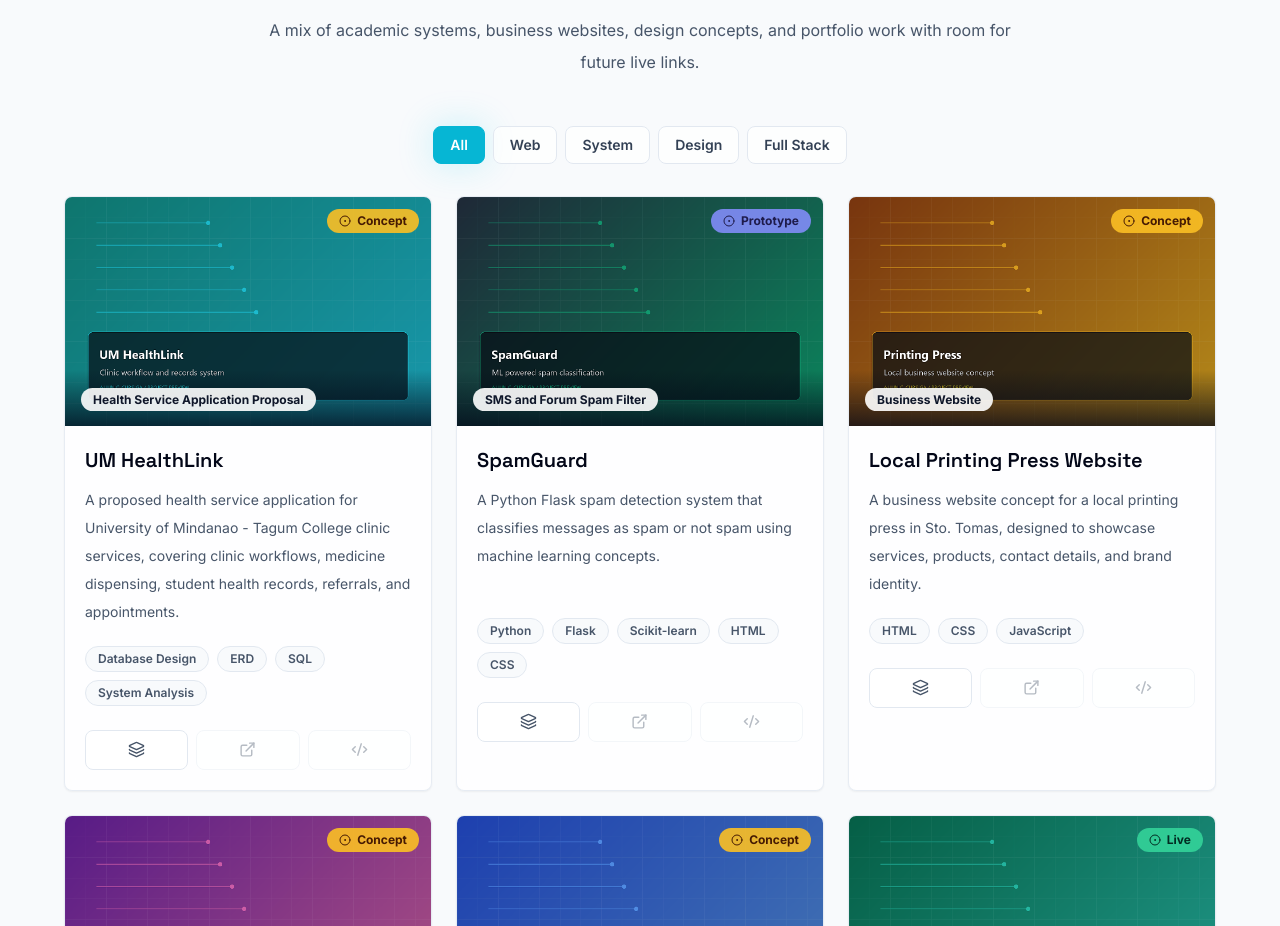
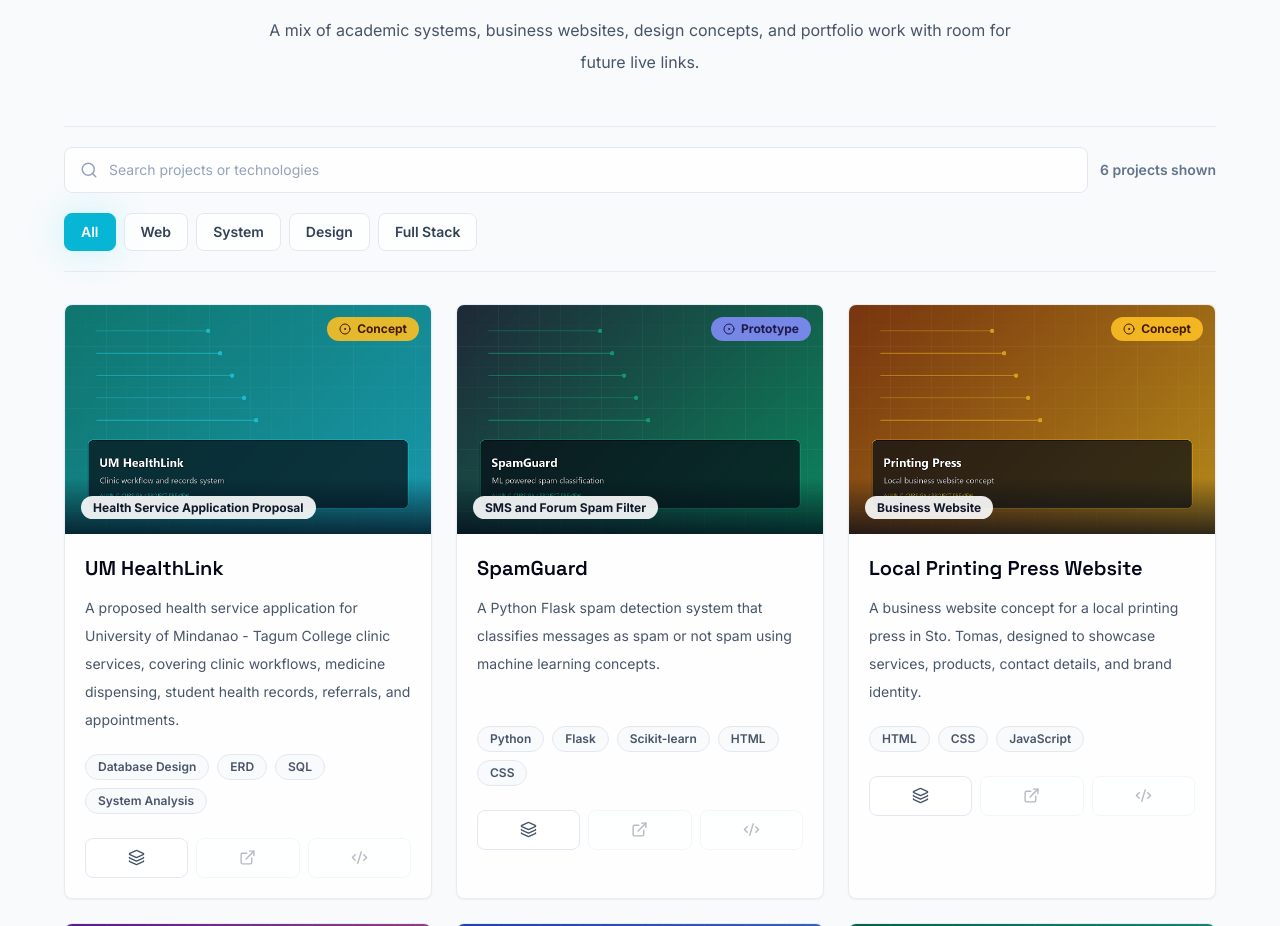
Before and after one commit to Nakauli/aljun-cursiga-portfolio, a React (Vite) app: page / in a window 1280 px wide. Shown: the part 3530-4456 px from the top of the page. Built offline with nearby package versions, Linux system fonts and the light colour scheme.

Commit message:
feat: add project search and result feedback

```diff
--- a/src/components/Projects.jsx
+++ b/src/components/Projects.jsx
@@ -1,6 +1,6 @@
 import { useEffect, useMemo, useState } from "react";
 import { AnimatePresence, motion } from "framer-motion";
-import { CheckCircle2, CircleDot, Code2, ExternalLink, Layers3, X } from "lucide-react";
+import { CheckCircle2, CircleDot, Code2, ExternalLink, Layers3, Search, X } from "lucide-react";
 import SectionHeader from "./SectionHeader.jsx";
 import { projectFilters, projects } from "../data/projects.js";
 
@@ -12,12 +12,19 @@ const statusClasses = {
 
 export default function Projects() {
   const [activeFilter, setActiveFilter] = useState("All");
+  const [query, setQuery] = useState("");
   const [selectedProject, setSelectedProject] = useState(null);
 
   const visibleProjects = useMemo(() => {
-    if (activeFilter === "All") return projects;
-    return projects.filter((project) => project.filters.includes(activeFilter));
-  }, [activeFilter]);
+    const normalizedQuery = query.trim().toLowerCase();
+
+    return projects.filter((project) => {
+      const matchesFilter = activeFilter === "All" || project.filters.includes(activeFilter);
+      const searchableText = [project.title, project.type, project.description, ...project.tech].join(" ").toLowerCase();
+      const matchesQuery = !normalizedQuery || searchableText.includes(normalizedQuery);
+      return matchesFilter && matchesQuery;
+    });
+  }, [activeFilter, query]);
 
   useEffect(() => {
     if (!selectedProject) return undefined;
@@ -40,7 +47,34 @@ export default function Projects() {
           links.
         </SectionHeader>
 
-        <div className="mb-8 flex flex-wrap justify-center gap-2">
+        <div className="mb-8 grid gap-5 border-y border-slate-200/80 py-5 dark:border-white/10">
+          <div className="grid gap-3 md:grid-cols-[1fr_auto] md:items-center">
+            <label className="relative block">
+              <span className="sr-only">Search projects</span>
+              <Search className="pointer-events-none absolute left-4 top-1/2 -translate-y-1/2 text-slate-400" size={18} />
+              <input
+                type="search"
+                value={query}
+                onChange={(event) => setQuery(event.target.value)}
+                placeholder="Search projects or technologies"
+                className="w-full rounded-[8px] border border-slate-200 bg-white/80 py-3 pl-11 pr-11 text-sm text-slate-900 outline-none transition placeholder:text-slate-400 focus:border-cyan-500 focus:ring-2 focus:ring-cyan-500/20 dark:border-white/10 dark:bg-white/[0.06] dark:text-white"
+              />
+              {query && (
+                <button
+                  type="button"
+                  onClick={() => setQuery("")}
+                  className="absolute right-2 top-1/2 grid h-8 w-8 -translate-y-1/2 place-items-center rounded-full text-slate-500 transition hover:bg-slate-100 hover:text-slate-900 dark:hover:bg-white/10 dark:hover:text-white"
+                  aria-label="Clear project search"
+                >
+                  <X size={16} />
+                </button>
+              )}
+            </label>
+            <p className="text-sm font-semibold text-slate-500 dark:text-slate-400" aria-live="polite">
+              {visibleProjects.length} {visibleProjects.length === 1 ? "project" : "projects"} shown
+            </p>
+          </div>
+          <div className="flex flex-wrap gap-2" aria-label="Filter projects by category">
             {projectFilters.map((filter) => (
               <button
                 type="button"
@@ -55,6 +89,7 @@ export default function Projects() {
                 {filter}
               </button>
             ))}
+          </div>
         </div>
 
         <motion.div layout className="grid gap-6 md:grid-cols-2 xl:grid-cols-3">
@@ -134,6 +169,22 @@ export default function Projects() {
             </motion.article>
           ))}
         </motion.div>
+
+        {visibleProjects.length === 0 && (
+          <div className="border-y border-slate-200/80 py-12 text-center dark:border-white/10">
+            <p className="font-display text-xl font-semibold text-slate-950 dark:text-white">No matching projects yet</p>
+            <button
+              type="button"
+              onClick={() => {
+                setQuery("");
+                setActiveFilter("All");
+              }}
+              className="mt-3 text-sm font-semibold text-cyan-700 hover:underline dark:text-cyan-300"
+            >
+              Reset project filters
+            </button>
+          </div>
+        )}
       </div>
 
       <AnimatePresence>
```
Lines whose indentation alone changed are shown as unchanged.
